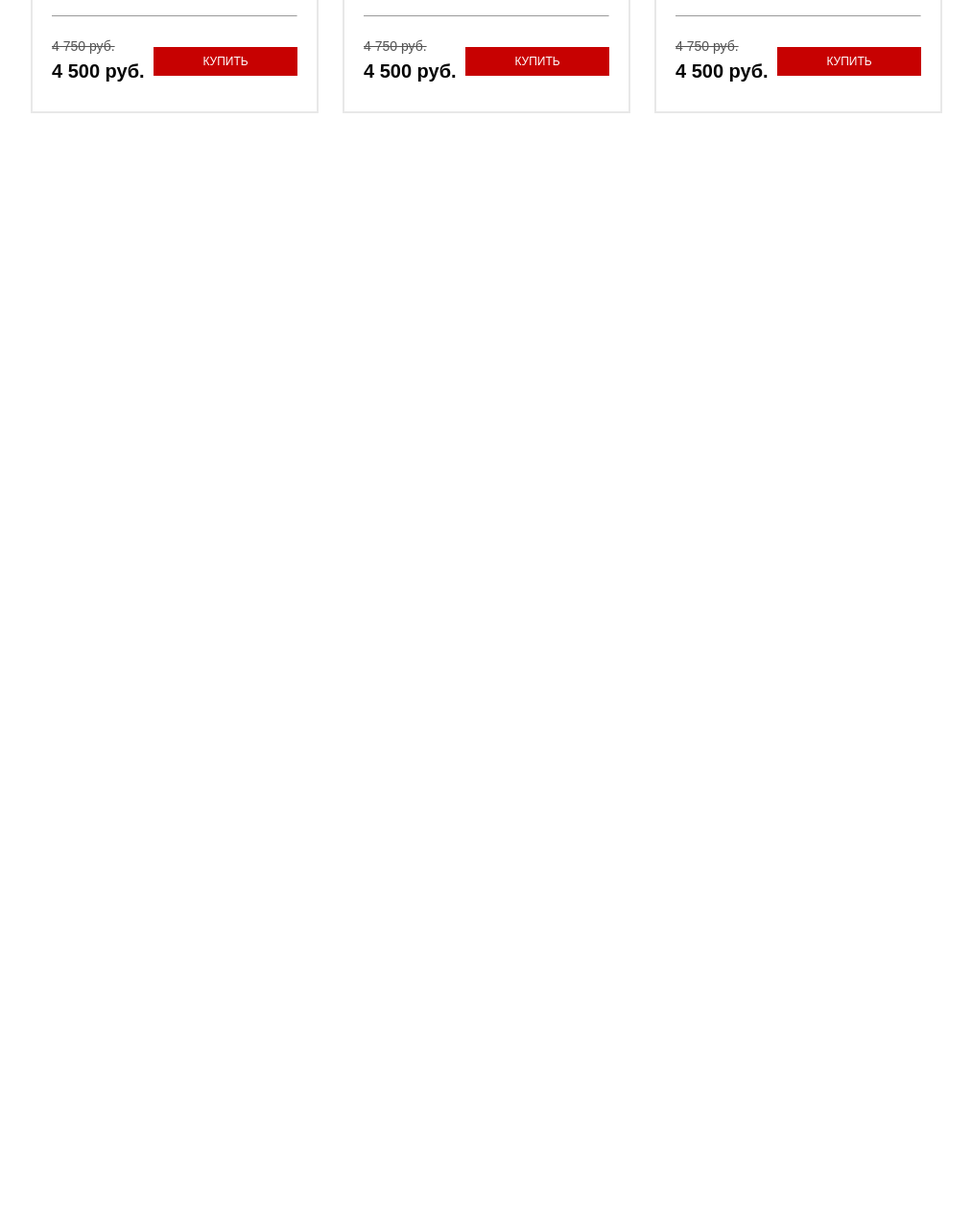
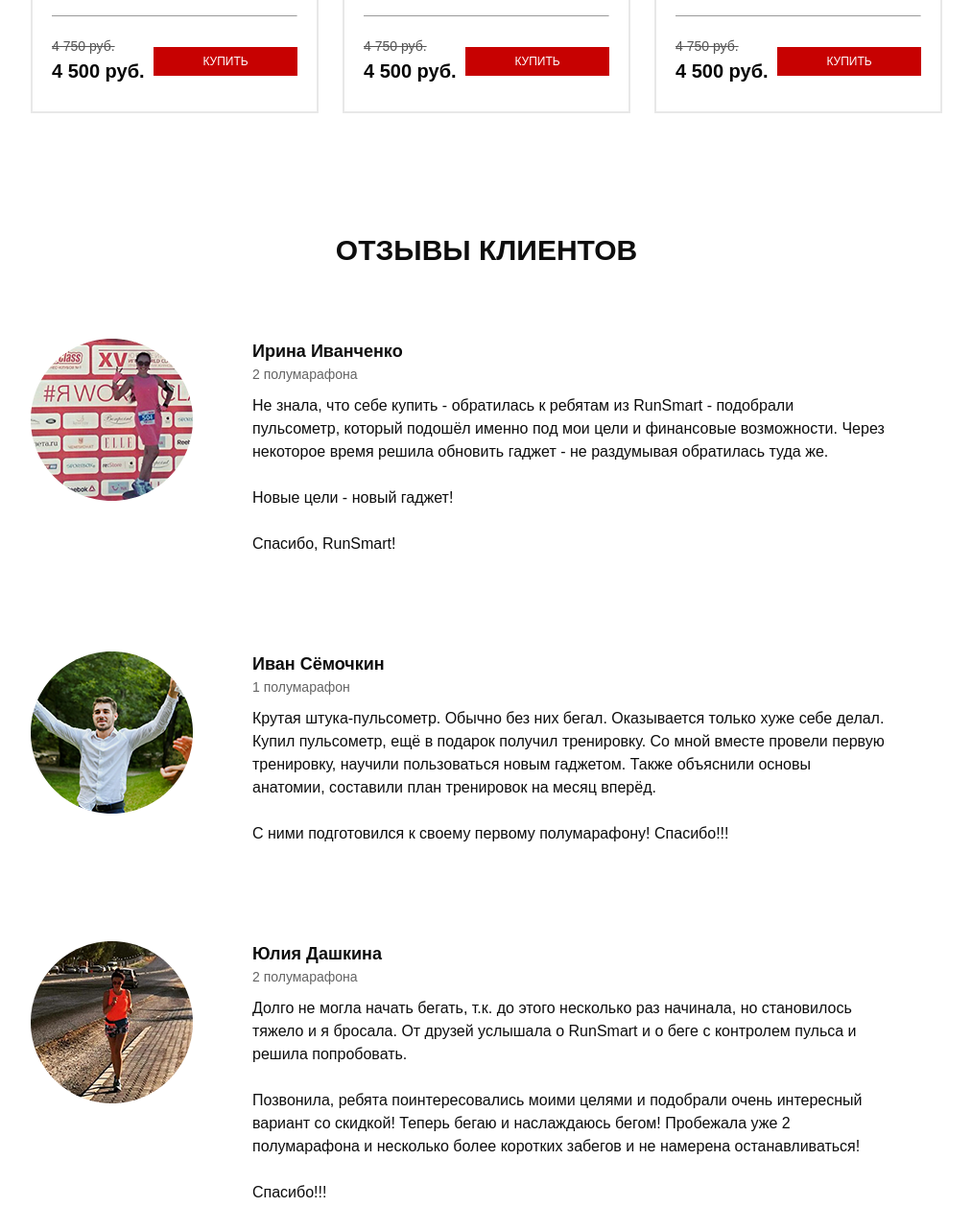
Before and after one commit to gruand13/PULSE, a website: page src/index.html in a window 1280 px wide. Shown: the part 3712-4970 px from the top of the page at 96% size, without its empty margins (133-1146 px from the left). Before the commit the page ends 3950 px from the top, so only its background shows below. Drawn offline with nearby package versions, Linux system fonts and the light colour scheme.

Commit message:
feed block is ready

```diff
--- a/src/index.html
+++ b/src/index.html
@@ -397,6 +397,53 @@
         </div>
     </section>
 
+    <section class="feed">
+        <div class="container">
+            <h2 class="title">Отзывы клиентов</h2>
+            <div class="feed__item">
+                <img src="img/feed_1.png" alt="Ирина Иванченко" class="feed__img">
+                <div class="feed__text">
+                    <div class="feed__subtitle">Ирина Иванченко</div>
+                    <div class="feed__count">2 полумарафона</div>
+                    <div class="feed__descr">Не знала, что себе купить - обратилась к ребятам из RunSmart - подобрали пульсометр, который подошёл именно под мои цели и финансовые возможности.
+                        Через некоторое время решила обновить гаджет - не раздумывая обратилась туда же.
+                        <br><br>
+                        Новые цели - новый гаджет!
+                        <br><br>
+                        Спасибо, RunSmart!
+                     </div>
+                </div>
+            </div>
+            <div class="feed__item">
+                <img src="img/feed_2.png" alt="Иван Сёмочкин" class="feed__img">
+                <div class="feed__text">
+                    <div class="feed__subtitle">Иван Сёмочкин</div>
+                    <div class="feed__count">1 полумарафон</div>
+                    <div class="feed__descr">Крутая штука-пульсометр. Обычно без них бегал. Оказывается только хуже себе делал.
+                        Купил пульсометр, ещё в подарок получил тренировку. Со мной вместе провели первую тренировку, научили пользоваться новым гаджетом. Также объяснили основы анатомии, составили план тренировок на месяц вперёд.
+                        <br><br>
+                        С ними подготовился к своему первому полумарафону! Спасибо!!!
+                    </div>
+                </div>
+            </div>
+            <div class="feed__item">
+                <img src="img/feed_3.png" alt="Юлия Дашкина" class="feed__img">
+                <div class="feed__text">
+                    <div class="feed__subtitle">Юлия Дашкина</div>
+                    <div class="feed__count">2 полумарафона</div>
+                    <div class="feed__descr">Долго не могла начать бегать, т.к. до этого несколько раз начинала, но становилось тяжело и я бросала. От друзей услышала о RunSmart и о беге с контролем пульса и решила попробовать.
+                        <br><br>
+                        Позвонила, ребята поинтересовались моими целями и подобрали очень интересный вариант со скидкой! Теперь бегаю и наслаждаюсь бегом! Пробежала уже 2 полумарафона и несколько более коротких забегов и не намерена останавливаться!
+                        <br><br>
+                        Спасибо!!!
+                    </div>
+                </div>
+            </div>
+
+        </div>
+    </section>
+
+
 
     <script type="text/javascript" src="https://cdnjs.cloudflare.com/ajax/libs/jquery/1.11.0/jquery.min.js"></script>
     <script type="text/javascript" src="https://cdnjs.cloudflare.com/ajax/libs/jquery-migrate/1.2.1/jquery-migrate.min.js"></script>
--- /dev/null
+++ b/src/sass/blocks/_feed.scss
@@ -0,0 +1,34 @@
+.feed {
+    padding-bottom: 71px;
+    &__item {
+        display: flex;
+        margin-top: 100px;
+        &:nth-child(2) {
+            margin-top: 70px;
+        }
+    }
+    &__img {
+        width: 169px;
+        height: 169px;
+    }
+    &__text {
+        margin-left: 62px;
+        padding-right: 60px;
+    }
+    &__subtitle  {
+        color: #0d0d0d;
+        font-size: 18px;
+        font-weight: 700;
+    }
+    &__count {
+        color: #646464;
+        font-size: 14px;
+        font-weight: 500;
+    }
+    &__descr {
+        color: #0d0d0d;
+        font-size: 16px;
+        font-weight: 300;
+        margin-top: 10px;
+    }
+}
--- a/src/sass/style.scss
+++ b/src/sass/style.scss
@@ -17,3 +17,4 @@
 @import 'blocks/forms';
 @import 'blocks/carousel';
 @import 'blocks/catalog';
+@import 'blocks/feed';
```
Also changed, not shown: src/css/style.min.css.
